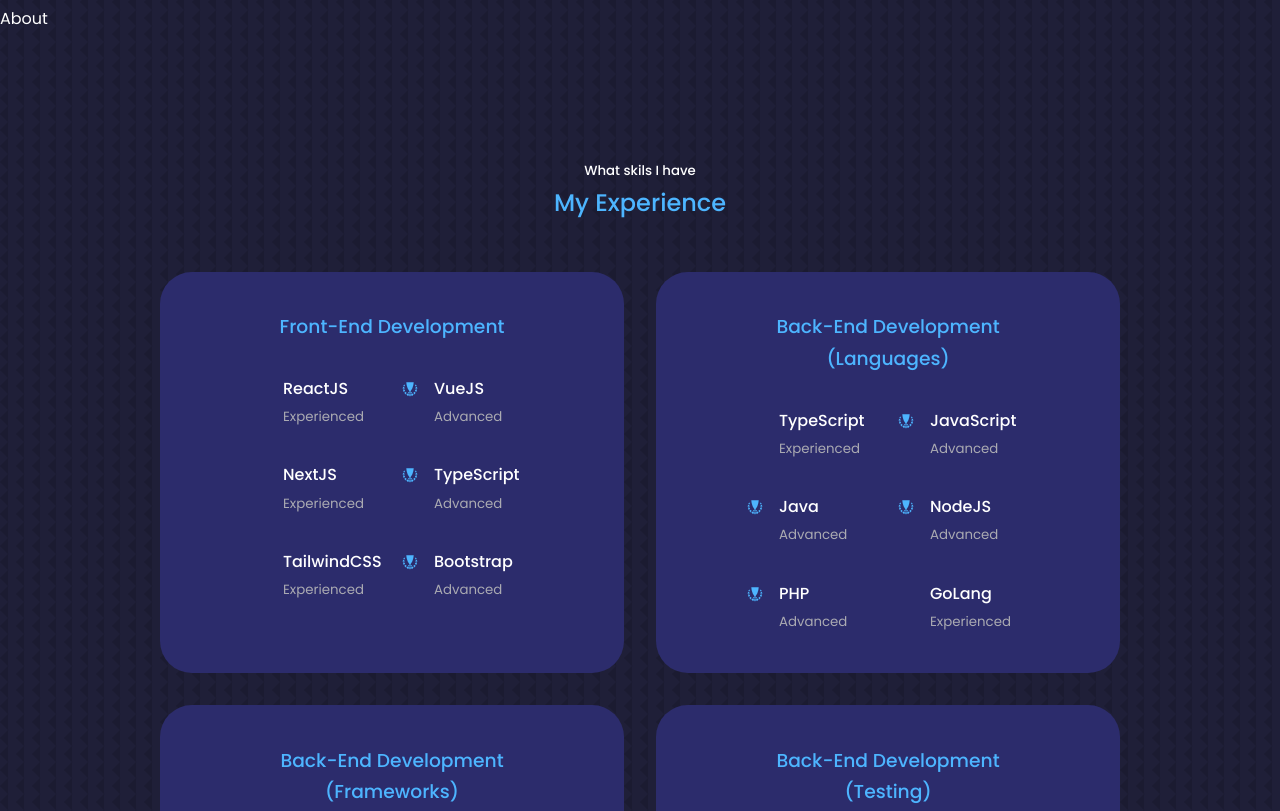
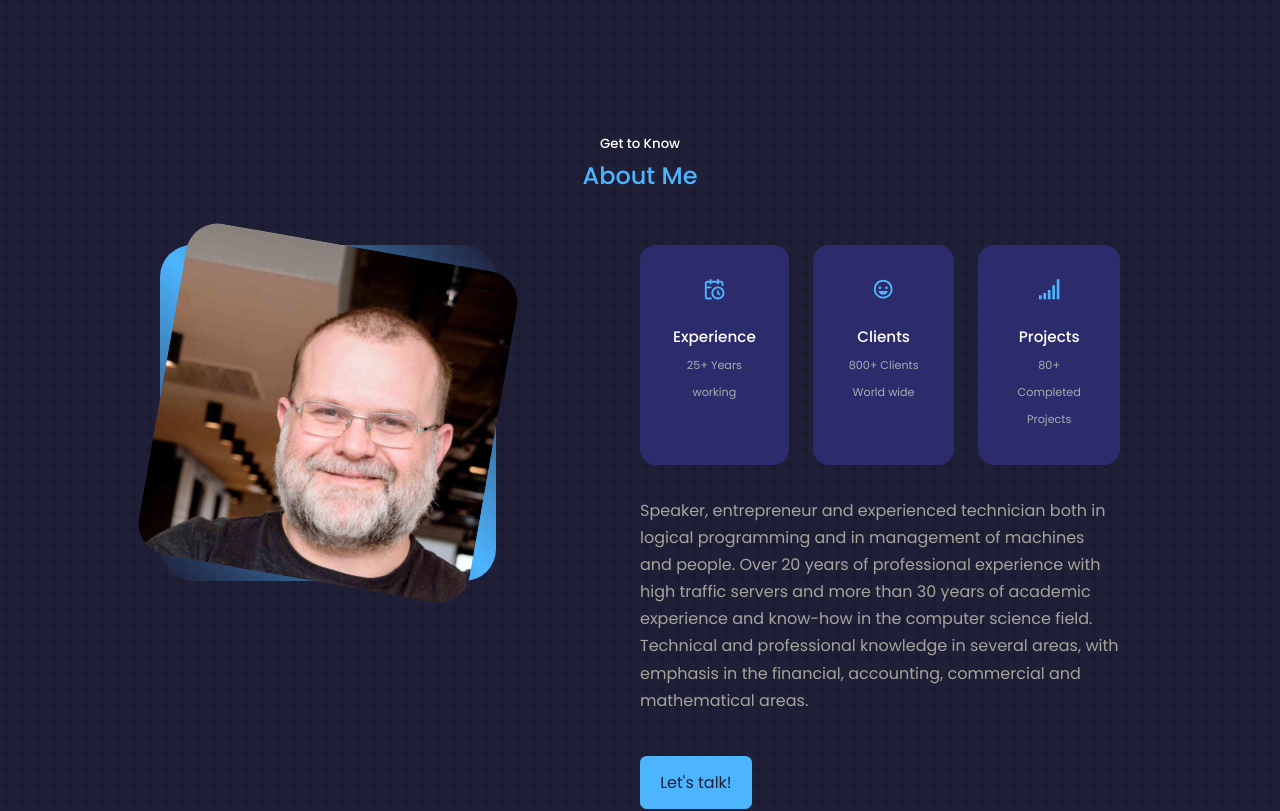
Before and after one commit to rstriquer/portfolio, a React (Create React App) app: page / in a window 1280 px wide. Shown: the part 822-1633 px from the top of the page. Built offline with nearby package versions, Linux system fonts and the light colour scheme; some icons are missing.

Commit message:
feat: Finish About component first version

```diff
--- a/src/components/about/About.jsx
+++ b/src/components/about/About.jsx
@@ -1,9 +1,55 @@
 import React from 'react'
+import ME from '../../assets/me-about.jpg'
+import { LuCalendarClock } from 'react-icons/lu'
+import { BiHappy } from 'react-icons/bi'
+import { GiNetworkBars } from 'react-icons/gi'
 import './about.css'
 
 const About = () => {
     return (
-        <div>About</div>
+        <section id="about">
+            <h5>Get to Know</h5>
+            <h2>About Me</h2>
+            <div className="container about__container">
+                <div className="about__me">
+                    <div className="about__me-image">
+                        <img src={ME} alt="About image" />
+                    </div>
+                </div>
+
+                <div className="about__content">
+                    <div className="about__cards">
+                        <article className="about__card">
+                            <LuCalendarClock className="about__icon" />
+                            <h5>Experience</h5>
+                            <small>25+ Years working</small>
+                        </article>
+                        <article className="about__card">
+                            <BiHappy className="about__icon" />
+                            <h5>Clients</h5>
+                            <small>800+ Clients<br />World wide</small>
+                        </article>
+                        <article className="about__card">
+                            <GiNetworkBars className="about__icon" />
+                            <h5>Projects</h5>
+                            <small>80+ Completed Projects</small>
+                        </article>
+                    </div>
+
+                    <p>
+                        Speaker, entrepreneur and experienced technician both in logical programming and in management of machines and
+                        people. Over 20 years of professional experience with high
+                        traffic servers and more than 30 years of academic
+                        experience and know-how in the computer science field.
+                        Technical and professional knowledge in several areas, with
+                        emphasis in the financial, accounting, commercial and
+                        mathematical areas.
+                    </p>
+
+                    <a href="#contact" className="btn btn-primary">Let's talk!</a>
+                </div>
+            </div>
+        </section >
     )
 }
 
--- a/src/components/about/about.css
+++ b/src/components/about/about.css
@@ -0,0 +1,108 @@
+.about__container {
+    display: grid;
+    grid-template-columns: 35% 50%;
+    gap: 15%;
+}
+
+.about__me {
+    width: 100%;
+    aspect-ratio: 1/1;
+    border-radius: 2rem;
+    background: linear-gradient(
+        45deg,
+        transparent,
+        var(--color-primary),
+        transparent
+    );
+    display: grid;
+    place-items: center;
+}
+
+.about__me-image {
+    border-radius: 2rem;
+    overflow: hidden;
+    transform: rotate(10deg);
+    transition: var(--transition);
+}
+
+.about__me-image:hover {
+    transform: rotate(0);
+}
+
+.about__cards {
+    display: grid;
+    grid-template-columns: repeat(3, 1fr);
+    gap: 1.5rem;
+}
+
+.about__card {
+    background: var(--color-bg-variant);
+    border: 1px solid transparent;
+    border-radius: 1rem;
+    padding: 2rem;
+    text-align: center;
+    transition: var(--transition);
+}
+
+.about__card:hover {
+    background: transparent;
+    border-color: var(--color-primary-variant);
+    cursor: default;
+}
+
+.about__icon {
+    color: var(--color-primary);
+    font-size: 1.4rem;
+    margin-bottom: 1rem;
+}
+
+.about__card h5 {
+    font-size: 0.95rem;
+}
+
+.about__card small {
+    font-size: 0.7rem;
+    color: var(--color-light);
+}
+
+.about__content p {
+    margin: 2rem 0 2.6rem;
+    color: var(--color-light);
+}
+
+@media screen and (max-width: 1024px) {
+    .about__container {
+        grid-template-columns: 1fr;
+        gap: 0;
+    }
+
+    .about__me {
+        width: 50%;
+        margin: 2rem auto 4rem;
+    }
+
+    .about__content p {
+        margin: 1rem 0 1.5rem;
+    }
+}
+
+@media screen and (max-width: 600px) {
+    .about__me {
+        width: 65%;
+        margin: 0 auto 3rem;
+    }
+
+    .about__cards {
+        grid-template-columns: 1fr 1fr;
+        gap: 1rem;
+        margin: 0rem 0.5rem;
+    }
+
+    .about__content {
+        text-align: center;
+    }
+
+    .about__content p {
+        margin: 1.5rem 0.5rem;
+    }
+}
```
